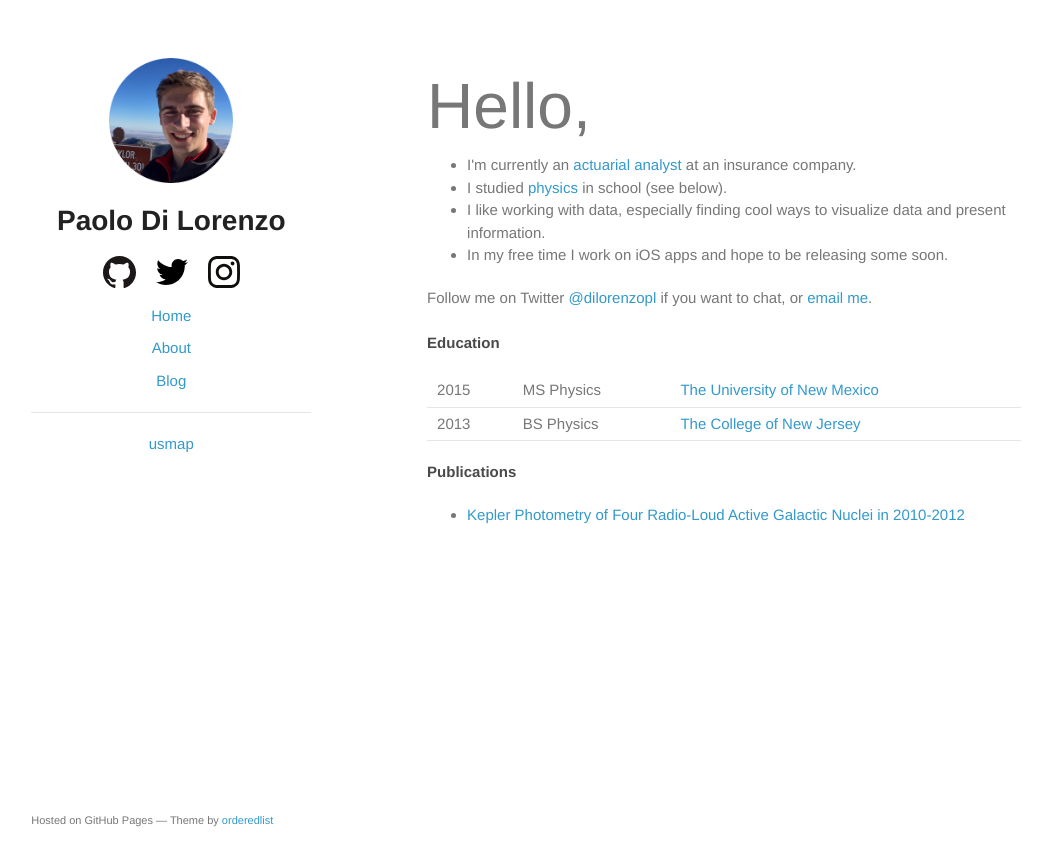
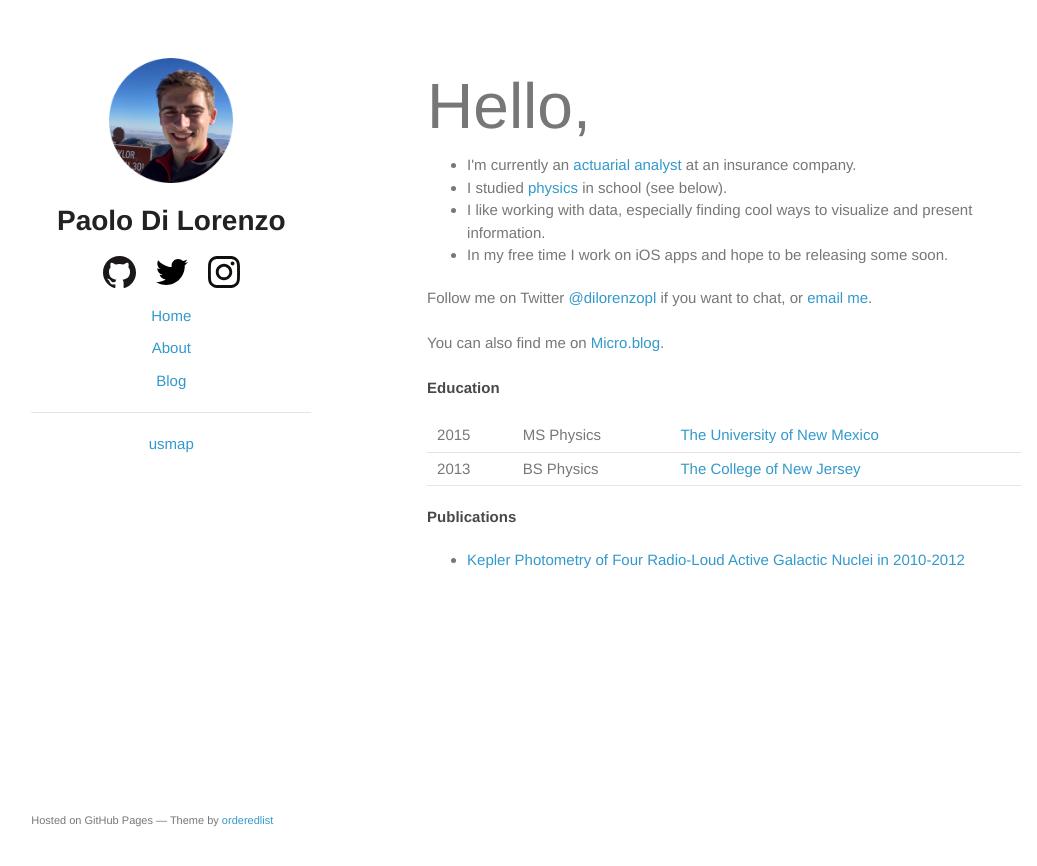
Before and after one commit to pdil/website-Jekyll, a Jekyll site: the page built from about/index.html, in a window 1280 px wide. Shown: the top 866 px of the page, without its empty margins (114-1151 px from the left). Built offline with Jekyll 4.4.1, drawn with Linux system fonts in a browser that asks for light colours.

Commit message:
Add Micro.blog link

```diff
--- a/about/index.html
+++ b/about/index.html
@@ -7,13 +7,15 @@ header: Hello,
 <ul>
   <li>I'm currently an <a href="http://www.beanactuary.org/what/do/?fa=what-do-we-do" target="_blank">actuarial analyst</a> at an insurance company.</li>
   <li>I studied <a href="http://www.physics.org/article-questions.asp?id=18" target="_blank">physics</a> in school (see below).</li>
-  <li>I like working with data, especially finding cool ways to visualize data and present information.</li>
+  <li>I like working with data, especially finding cool ways to visualize and present information.</li>
   <li>In my free time I work on iOS apps and hope to be releasing some soon.</li>
   <!-- <a href="https://goo.gl/forms/EJ2AthPSqJBkm0EJ2" target="_blank"></a> -->
 </ul>
 
 Follow me on Twitter <a href="http://www.twitter.com/{{site.author_twitter}}" target="_blank">@{{site.author_twitter}}</a> if you want to chat, or <a href="mailto:{{site.author_email}}?subject=Hi">email me</a>.
-
+<br>
+<br>
+You can also find me on <a href="https://micro.blog/p" target="_blank">Micro.blog</a>.
 <br>
 <br>
 
```
